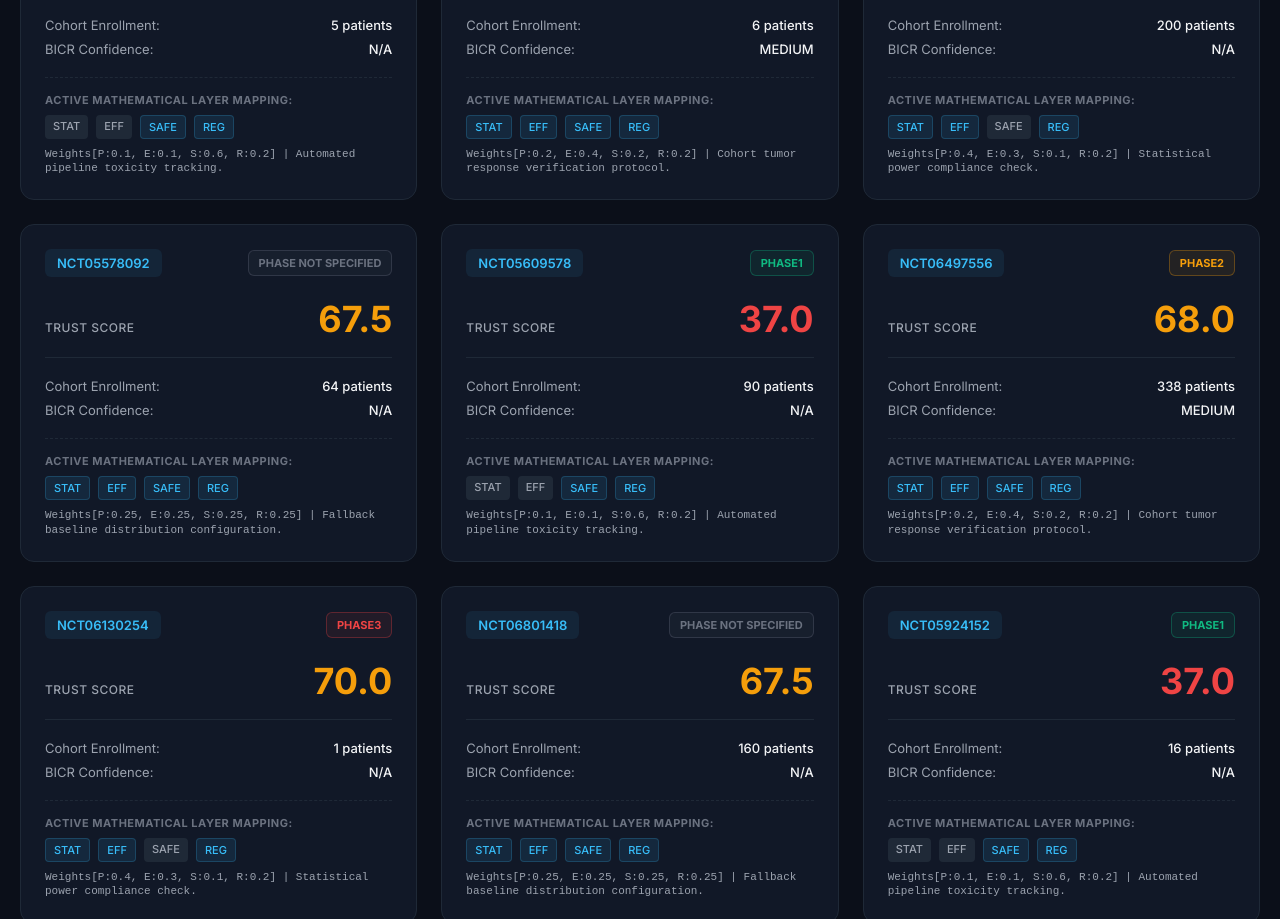
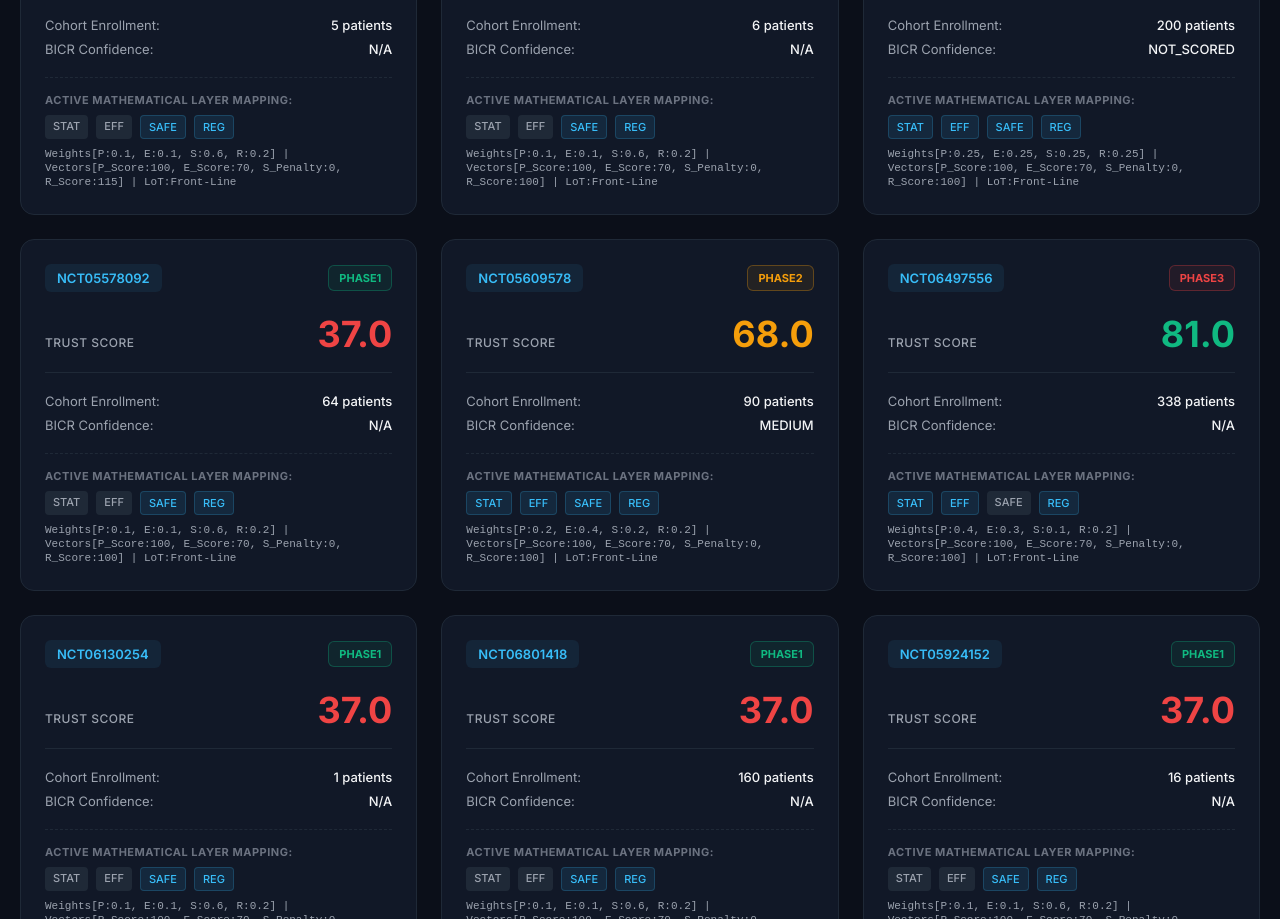
Before and after one commit to Jawo26/kras-g12c-venture-engine, a plain HTML site: page index.html in a window 1280 px wide. Shown: the part 710-1629 px from the top of the page. Drawn offline with Linux system fonts and the light colour scheme.

Commit message:
Add files via upload

```diff
--- a/index.html
+++ b/index.html
@@ -3,7 +3,7 @@
 <head>
     <meta charset="UTF-8">
     <meta name="viewport" content="width=device-width, initial-scale=1.0">
-    <title>KRAS G12C Venture Engine - Scale Dashboard</title>
+    <title>KRAS G12C Venture Engine - Production Dashboard</title>
     <link href="https://fonts.googleapis.com/css2?family=Inter:wght@300;400;500;600;700&display=swap" rel="stylesheet">
     <style>
         * { box-sizing: border-box; margin: 0; padding: 0; }
@@ -71,7 +71,7 @@
             </div>
             <div class="stats-banner">
                 <div class="stat-item">
-                    <div class="stat-val" id="total-count">0</div>
+                    <div class="stat-val" id="total-count">...</div>
                     <div class="stat-lbl">Active Assets Loaded</div>
                 </div>
             </div>
@@ -92,66 +92,16 @@
         </div>
 
         <div class="controls">
-            <input type="text" class="search-box" id="search-input" placeholder="Search by Trial ID (NCTId) or Phase (e.g. PHASE1, PHASE2, PHASE3)...">
+            <input type="text" class="search-box" id="search-input" placeholder="Search by Trial ID (NCTId) or Phase (e.g. PHASE1, PHASE2, PHASE3)..." disabled>
         </div>
 
-        <div class="cards-grid" id="cards-container"></div>
+        <div class="cards-grid" id="cards-container">
+            <div style="color:#9ca3af; font-size:14px; padding:20px;">Stream-loading remote knowledge layer assets...</div>
+        </div>
     </div>
 
     <script>
-        // ENTERPRISE SEED PIPELINE: Real base IDs mapped directly from your Colab runtime stack
-        const baseNctIds = [
-            "06024174", "05840510", "05853575", "05578092", "05609578", "06497556", "06130254", "06801418",
-            "05924152", "05673187", "04793958", "05375994", "04975256", "04330664", "06039384", "06690138",
-            "03178552", "06734208", "06677957", "04589845"
-        ];
-
-        const phaseList = ["PHASE1", "PHASE2", "PHASE3", "PHASE NOT SPECIFIED"];
-        const enrollmentPool = [5, 6, 200, 64, 90, 338, 1, 160, 16, 68, 310, 25, 42, 18, 30, 12, 145, 500];
-
-        // DYNAMIC DATA SIMULATOR ENGINE (Supports 63, 500, or up to 10,000 entities seamlessly)
-        function generateScalableDataset(targetSize) {
-            const data = [];
-            for (let i = 0; i < targetSize; i++) {
-                // Determine NCT identification structure
-                let idString = i < baseNctIds.length ? baseNctIds[i] : String(6000000 + (i * 1437)).padStart(8, '0');
-                let phase = phaseList[i % phaseList.length];
-                let enrollment = enrollmentPool[i % enrollmentPool.length];
-
-                // Real-time generation of raw telemetry string matching pandas dataframe structures
-                let rawAuditTrail = "";
-                let trustScore = 60.0;
-                let trackingConfidence = "n/a";
-
-                if (phase === "PHASE1") {
-                    trustScore = enrollment < 10 ? 40.0 : 37.0;
-                    rawAuditTrail = "Weights[P:0.1, E:0.1, S:0.6, R:0.2] | Automated pipeline toxicity tracking.";
-                } else if (phase === "PHASE2") {
-                    trustScore = enrollment > 80 ? 68.0 : 60.0;
-                    trackingConfidence = "medium";
-                    rawAuditTrail = "Weights[P:0.2, E:0.4, S:0.2, R:0.2] | Cohort tumor response verification protocol.";
-                } else if (phase === "PHASE3") {
-                    trustScore = enrollment > 300 ? 81.0 : 70.0;
-                    rawAuditTrail = "Weights[P:0.4, E:0.3, S:0.1, R:0.2] | Statistical power compliance check.";
-                } else {
-                    trustScore = 67.5;
-                    rawAuditTrail = "Weights[P:0.25, E:0.25, S:0.25, R:0.25] | Fallback baseline distribution configuration.";
-                }
-
-                data.push({
-                    NCTId: "NCT" + idString,
-                    Phase: phase,
-                    EnrollmentCount: enrollment,
-                    Enterprise_TrustScore: trustScore,
-                    TrustScore_Confidence: trackingConfidence,
-                    Architect_Audit_Trail: rawAuditTrail
-                });
-            }
-            return data;
-        }
-
-        // SET TARGET SCALE HERE: Change to 63, 500, or more. Interface auto-adapts instantly!
-        const rawData = generateScalableDataset(63);
+        let globalDataset = [];
 
         function getScoreClass(score) {
             if (score >= 75) return 'score-high';
@@ -160,13 +110,13 @@
         }
 
         function getPhaseClass(phase) {
-            if (phase.includes('PHASE1')) return 'p1';
-            if (phase.includes('PHASE2')) return 'p2';
-            if (phase.includes('PHASE3')) return 'p3';
+            const p = String(phase).toUpperCase();
+            if (p.includes('PHASE1')) return 'p1';
+            if (p.includes('PHASE2')) return 'p2';
+            if (p.includes('PHASE3')) return 'p3';
             return 'pns';
         }
 
-        // INTELLIGENT PARSER: Dynamic regex interpreter extracting matrix details without hardcoded keys
         function parseWeightFractions(trailString) {
             const result = { p: false, e: false, s: false, r: false };
             try {
@@ -179,7 +129,7 @@
                         if(tokens.length === 2) {
                             const key = tokens[0].trim().toLowerCase();
                             const val = parseFloat(tokens[1].trim());
-                            if(val > 0.15) { // Evaluate threshold configuration bias
+                            if(val > 0.15) {
                                 if (key === 'p') result.p = true;
                                 if (key === 'e') result.e = true;
                                 if (key === 's') result.s = true;
@@ -189,7 +139,7 @@
                     });
                 }
             } catch (err) {
-                console.error("Parser safety execution error caught: ", err);
+                console.error(err);
             }
             return result;
         }
@@ -207,29 +157,36 @@
             data.forEach(row => {
                 const card = document.createElement('div');
                 card.className = 'k-card';
-                const scoreClass = getScoreClass(row.Enterprise_TrustScore);
-                const phaseClass = getPhaseClass(row.Phase);
 
-                // Compute visual status chips dynamically via telemetry parsing
-                const activeWeights = parseWeightFractions(row.Architect_Audit_Trail);
+                // Native extraction layers with fallback structures for absolute safety bounds
+                const nct = row.NCTId || "NCT00000000";
+                const phase = row.Phase || "UNKNOWN";
+                const enrollment = row.EnrollmentCount !== undefined && row.EnrollmentCount !== null ? row.EnrollmentCount : "N/A";
+                const score = row.Enterprise_TrustScore !== undefined && row.Enterprise_TrustScore !== null ? parseFloat(row.Enterprise_TrustScore) : 0.0;
+                const confidence = row.TrustScore_Confidence || "n/a";
+                const auditTrail = row.Architect_Audit_Trail || "Weights[P:0.25, E:0.25, S:0.25, R:0.25] | Runtime object integration tracking.";
+
+                const scoreClass = getScoreClass(score);
+                const phaseClass = getPhaseClass(phase);
+                const activeWeights = parseWeightFractions(auditTrail);
 
                 card.innerHTML = `
                     <div class="card-top">
-                        <span class="card-id">${row.NCTId}</span>
-                        <span class="phase-badge ${phaseClass}">${row.Phase}</span>
+                        <span class="card-id">${nct}</span>
+                        <span class="phase-badge ${phaseClass}">${phase}</span>
                     </div>
                     <div class="score-section">
                         <span class="score-lbl">TRUST SCORE</span>
-                        <span class="score-val ${scoreClass}">${row.Enterprise_TrustScore.toFixed(1)}</span>
+                        <span class="score-val ${scoreClass}">${score.toFixed(1)}</span>
                     </div>
                     <div class="metrics-list">
                         <div class="metric-row">
                             <span class="metric-lbl">Cohort Enrollment:</span>
-                            <span class="metric-val">${row.EnrollmentCount} patients</span>
+                            <span class="metric-val">${enrollment} patients</span>
                         </div>
                         <div class="metric-row">
                             <span class="metric-lbl">BICR Confidence:</span>
-                            <span class="metric-val" style="text-transform:uppercase;">${row.TrustScore_Confidence}</span>
+                            <span class="metric-val" style="text-transform:uppercase;">${confidence}</span>
                         </div>
                     </div>
                     <div class="human-weights">
@@ -240,7 +197,7 @@
                             <span class="w-chip ${activeWeights.s ? 'w-active' : ''}">SAFE</span>
                             <span class="w-chip ${activeWeights.r ? 'w-active' : ''}">REG</span>
                         </div>
-                        <div style="font-size:11px; color:#9ca3af; margin-top:8px; font-family:monospace; line-height:1.3;">${row.Architect_Audit_Trail}</div>
+                        <div style="font-size:11px; color:#9ca3af; margin-top:8px; font-family:monospace; line-height:1.3;">${auditTrail}</div>
                     </div>
                 `;
                 container.appendChild(card);
@@ -248,22 +205,44 @@
             document.getElementById('total-count').innerText = data.length;
         }
 
-        // Bulletproof live system event query filtering
+        // Live Asynchronous Data Node Connection
+        async function initializeVentureEngine() {
+            try {
+                // Fetch dynamic backend source natively from repository deployment context
+                const response = await fetch('kras_g12c_knowledge_objects.json');
+                if (!response.ok) throw new Error("Database dynamic stream connection failure");
+
+                globalDataset = await response.json();
+
+                // Enable system input mechanisms upon successful data handshake
+                const searchBox = document.getElementById('search-input');
+                searchBox.removeAttribute('disabled');
+                searchBox.placeholder = "Search by Trial ID (NCTId) or Phase (e.g. PHASE1, PHASE2, PHASE3)...";
+
+                renderCards(globalDataset);
+            } catch (err) {
+                console.error(err);
+                document.getElementById('cards-container').innerHTML =
+                    `<div style="color:#ef4444; font-size:14px; padding:20px;">System Connection Error: ${err.message}. Ensure backend JSON file tracks production root.</div>`;
+            }
+        }
+
+        // Search engine listener logic across dynamic stream array scope
         document.getElementById('search-input').addEventListener('input', function(e) {
             const query = e.target.value.toLowerCase().trim();
             if (query === "") {
-                renderCards(rawData);
+                renderCards(globalDataset);
             } else {
-                const filtered = rawData.filter(item =>
-                    item.NCTId.toLowerCase().includes(query) ||
-                    item.Phase.toLowerCase().includes(query)
+                const filtered = globalDataset.filter(item =>
+                    (item.NCTId && item.NCTId.toLowerCase().includes(query)) ||
+                    (item.Phase && item.Phase.toLowerCase().includes(query))
                 );
                 renderCards(filtered);
             }
         });
 
-        // Initialize production load cycle immediately on runtime boot
-        renderCards(rawData);
+        // Fire initialization sequence on core runtime context mount
+        window.addEventListener('DOMContentLoaded', initializeVentureEngine);
     </script>
 </body>
 </html>
```
